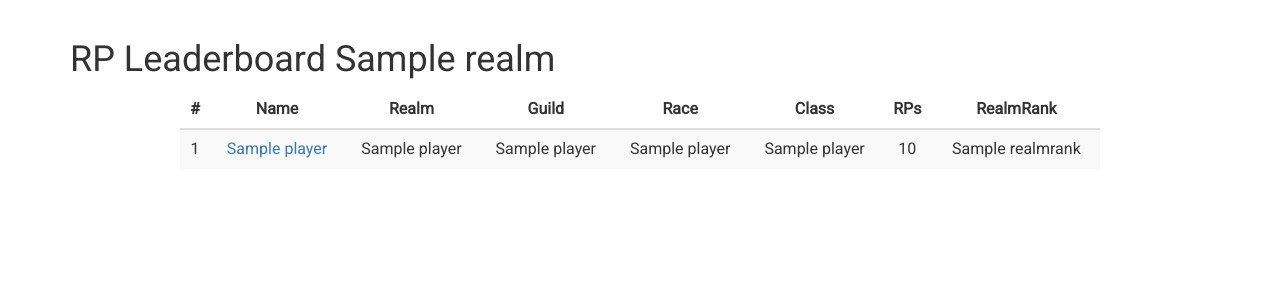
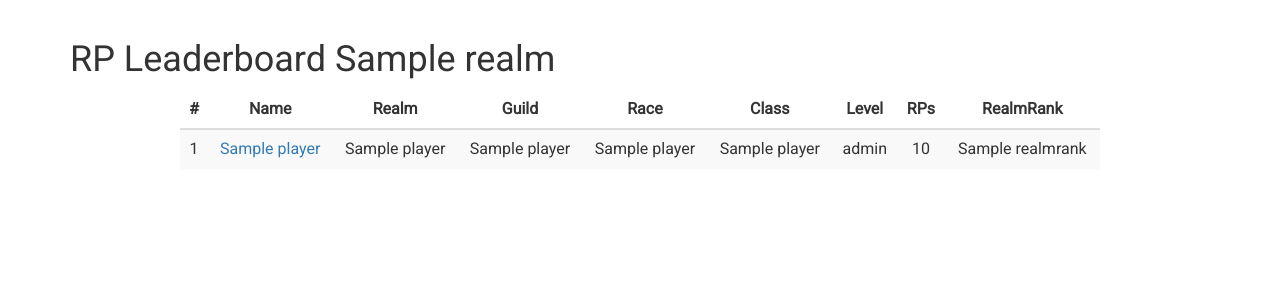
Before and after one commit to prsauer/uthmetric, a Django app: template hello/apps/hellocount/templates/leaders.html in a window 1280 px wide. Shown: the part 51-351 px from the top of the page. Run offline with Django 3.2, Linux system fonts and the light colour scheme; the template is opened without the code that fills it: most values are stand-ins (such as "Sample title", 1, 10 or a date in 2020); parts of the project's set-up code (start-up, migrations or seed data) failed here and were passed over; some libraries are stand-ins or nearby versions.

Commit message:
add level to leaders

```diff
--- a/hello/apps/hellocount/templates/leaders.html
+++ b/hello/apps/hellocount/templates/leaders.html
@@ -24,6 +24,7 @@
           <th>Guild</th>
           <th>Race</th>
           <th>Class</th>
+          <th>Level</th>
           <th>RPs</th>
           <th>RealmRank</th>
         </thead>
@@ -36,6 +37,7 @@
             <td class="linkable" onclick="window.location.assign('/leaders/?guild={{p.guildname}}')">{% if p.guildname %}{{p.guildname}}{% else %}<i>No Guild</i>{% endif %}</td>
             <td class="linkable" onclick="window.location.assign('/leaders/?race={{p.racename}}')">{{p.racename}}</td>
             <td class="linkable" onclick="window.location.assign('/leaders/?class={{p.classname}}')">{{p.classname}}</td>
+            <td>{{p.level}}</td>
             <td>{{p.rps|intcomma}}</td>
             <td>{{p.realmrank}}</td>
           </tr>
```
Also changed, not shown: 1 other file.
